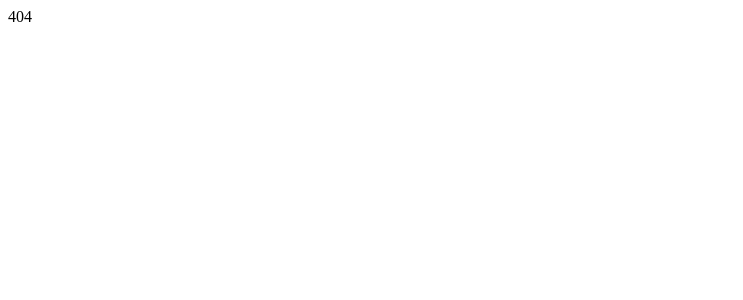
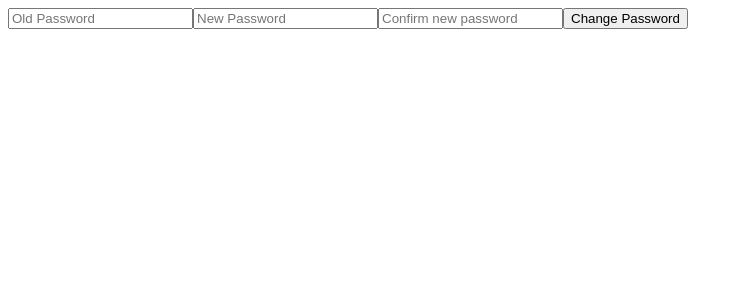
Before and after one commit to stucy/connect, a React (Create React App) app in the folder client/: page /change-password in a window 1280 px wide. Shown: the top 300 px of the page, without its empty margins (0-743 px from the left). Built offline with nearby package versions, Linux system fonts and the light colour scheme.

Commit message:
added mock code for client side

```diff
--- a/client/src/App.js
+++ b/client/src/App.js
@@ -6,6 +6,10 @@ import Login from './containers/Login';
 import Register from './containers/Register';
 import Friends from './containers/Friends';
 import ER404 from './containers/404';
+import Profile from './containers/Profile';
+import ChangePass from './containers/ChangePass';
+import Chat from './containers/Chat';
+
 import PrivateRoute from './components/PrivateRoute';
 
 function App() {
@@ -14,8 +18,11 @@ function App() {
       <Switch>
         <Route exact path={['/', "/login"]} component={Login}/>
         <Route exact path="/register" component={Register}/>
+        <Route exact path="/profile" component={Profile}/>
+        <Route exact path="/change-password" component={ChangePass}/>
+        <Route exact path="/chat/:id" component={Chat}/>
         <PrivateRoute exact path="/friends" component={Friends} />
-        <Route path="/" component={ER404} />
+        <Route path="*" component={ER404} />
       </Switch>
     </AuthProvider>
   );
--- /dev/null
+++ b/client/src/containers/ChangePass.js
@@ -0,0 +1,72 @@
+import { useState, useRef } from 'react';
+import { useHistory } from 'react-router-dom';
+import axios from 'axios';
+
+const ChangePass = () => {
+    //state
+    const [error, setError] = useState({});
+    const [loading, setLoading] = useState(false);
+
+    //refs
+    const oldPass = useRef();
+    const newPass = useRef();
+    const confirmNewPass = useRef();
+
+    const history = useHistory();
+
+    const handleSubmit = (e) =>{
+        e.preventDefault();
+
+        setLoading(true);
+        //get form data
+        const oldPassword = oldPass.current.value;
+        const newPassword = newPass.current.value;
+        const confirmNewPass = confirmNewPass.current.value;
+
+        // passwords dont match error
+        if(newPass === confirmNewPass){
+            setLoading(false);
+            return setError({confirmNewPass: 'Passwords don\'t match!'});
+        }
+
+        // request body
+        const body = {
+            oldPassword,
+            newPassword
+        }
+
+        // send post request
+        axios.post('/change_password', body)
+        .then(res => {
+            // set success message
+            setError({success: 'Password changed!'})
+
+            // redirect after 2 seconds
+            setTimeout(() => {
+                history.goBack();
+            }, 2000);
+        })
+        .catch(err => {
+            // get error object
+            const errors = err.response.data.errors;
+            console.log(errors);
+
+            // set error state
+            setError(errors);
+        })
+        .finally(() => {
+            setLoading(false)
+        })
+    }
+
+    return (
+        <form onSubmit={handleSubmit}>
+            <input type="password" ref={oldPass} placeholder="Old Password"/>
+            <input type="password" ref={newPass} placeholder="New Password"/>
+            <input type="password" ref={confirmNewPass} placeholder="Confirm new password"/>
+            <button disabled={loading}>Change Password</button>
+        </form>
+    )
+}
+
+export default ChangePass;
--- /dev/null
+++ b/client/src/containers/Chat.js
@@ -0,0 +1,5 @@
+const Chat = () => {
+    return <div>Chat</div>
+}
+
+export default Chat;
--- a/client/src/containers/Friends.js
+++ b/client/src/containers/Friends.js
@@ -1,15 +1,8 @@
-import { useAuth } from '../contexts/AuthContext';
-
 const Friends = () => {
-    const { Logout } = useAuth();
 
     return (
         <div>
             <h1>Friends</h1>
-            <button type="button" onClick={() => {
-                console.log('logout');
-                Logout();
-            }}>Logout</button>
         </div>
     );
 }
--- /dev/null
+++ b/client/src/containers/Profile.js
@@ -0,0 +1,59 @@
+import { useState } from 'react';
+import { Link } from 'react-router-dom';
+import { useAuth } from '../contexts/AuthContext';
+import axios from 'axios';
+
+const Profile = () => {
+    const { Logout, currentUser, setCurrentUser} = useAuth();
+    const [loading, setLoading] = useState(false);
+
+    const handleChange = (e) => {
+        // set loading status
+        setLoading(true);
+
+        // get setting name
+        const setting = e.target.name;
+
+        // create post body
+        const obj = {};
+        obj[setting] = !true;
+
+        //send post request
+        axios.post('/update_settings', obj)
+        .then(res => {
+            setCurrentUser(prevState => {
+                prevState.settings[setting] = obj[setting];
+                localStorage.setItem('user', JSON.stringify(prevState));
+                return {...prevState}
+            });
+        })
+        .catch(err => console.log(err))
+        .finally(() => {
+            setLoading(false);
+        })
+    }
+
+    return (
+        <div>
+            <h4>Profile</h4>
+            <Link to="change-password">Change Password</Link>
+
+            <label htmlFor="darkMode" > Dark Mode </label>
+            <input type="checkbox" name="darkMode" disabled={loading}
+                checked={currentUser?.settings.darkMode} onChange={handleChange}/>
+
+            <label htmlFor="notifications" >Notifications</label>
+            <input type="checkbox" name="notifications" disabled={loading}
+                checked={currentUser?.settings.notifications} onChange={handleChange}/>
+
+
+            <label htmlFor="activeStatus" >Active Status</label>
+            <input type="checkbox" name="activeStatus" disabled={loading}
+                checked={currentUser?.settings.activeStatus} onChange={handleChange}/>
+
+            <button type="button" onClick={() =>Logout()}>Logout</button>
+        </div>
+    )
+}
+
+export default Profile;
```
Also changed, not shown: 2 other files (tests, documents, lock files or other folders).
